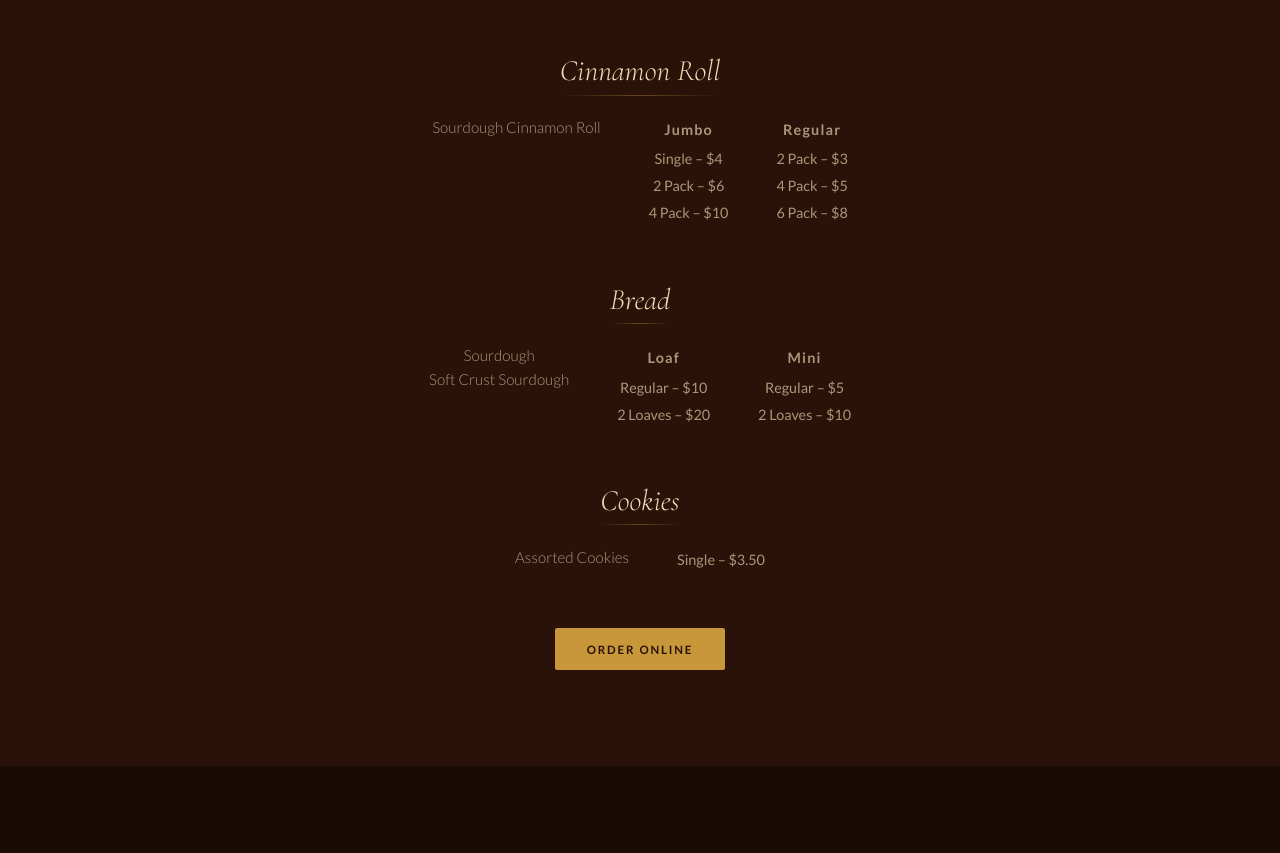
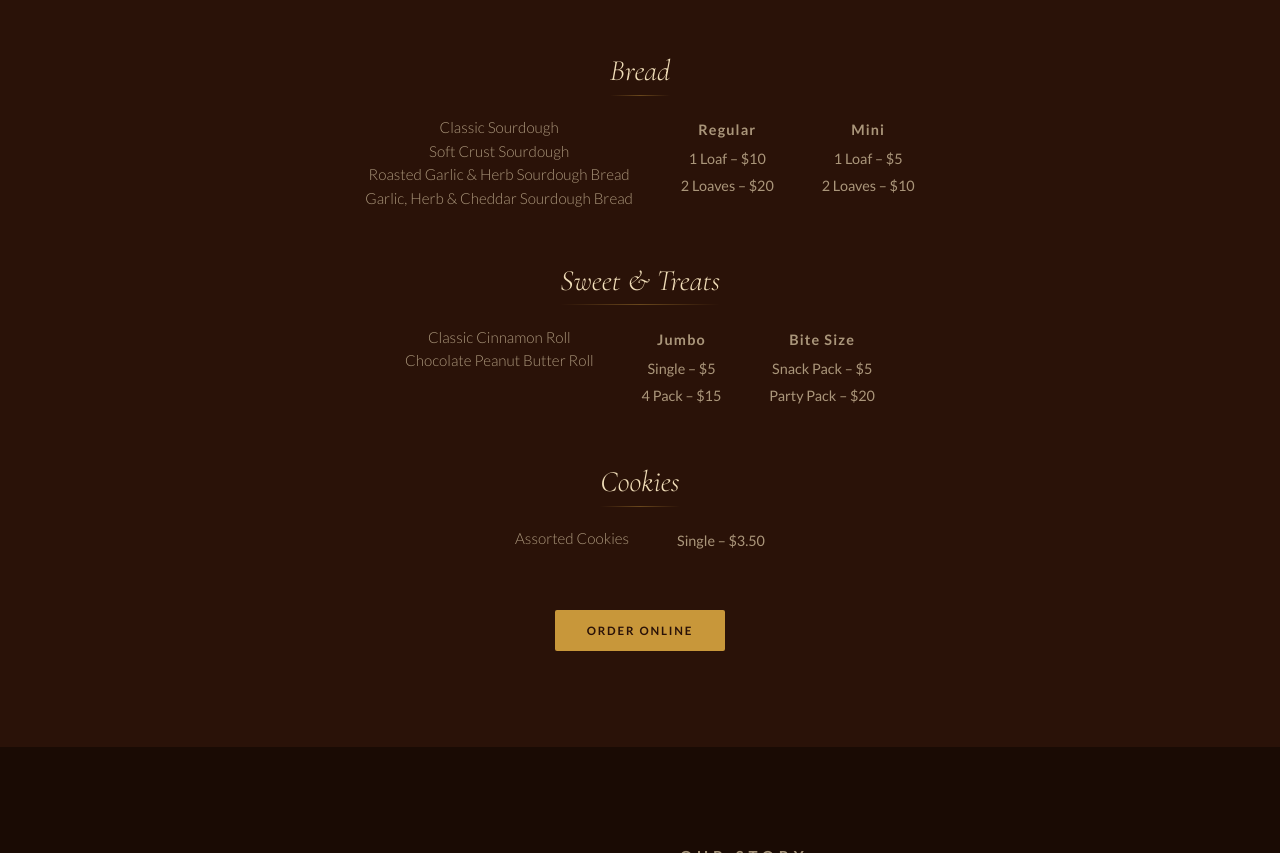
Before and after one commit to AccidentalSpaceMan/The-Rising-Way-Bakery-Website, a plain HTML site: page index.html in a window 1280 px wide. Shown: the part 1467-2320 px from the top of the page. Drawn offline with nearby package versions, Linux system fonts and the light colour scheme; a web font is replaced by a local one.

Commit message:
Update menu items and pricing (#3)
Bread now lists four sourdough varieties with Regular/Mini pricing, and
the Cinnamon Roll section becomes Sweet & Treats (cinnamon and chocolate
peanut butter rolls, Jumbo and Bite Size pricing) to match the current
printed menu.

Co-authored-by: Claude Sonnet 5.5 <noreply@anthropic.com>

```diff
--- a/index.html
+++ b/index.html
@@ -96,43 +96,46 @@
       </div>
 
       <div class="menu-category">
-        <h3 class="category-title">Cinnamon Roll</h3>
+        <h3 class="category-title">Bread</h3>
         <div class="menu-table">
           <div class="menu-row">
-            <span class="menu-item-name">Sourdough Cinnamon Roll</span>
-            <div class="menu-item-pricing">
-              <span class="pricing-label">Jumbo</span>
-              <span>Single – $4</span>
-              <span>2 Pack – $6</span>
-              <span>4 Pack – $10</span>
+            <div class="menu-item-names">
+              <span class="menu-item-name">Classic Sourdough</span>
+              <span class="menu-item-name">Soft Crust Sourdough</span>
+              <span class="menu-item-name">Roasted Garlic &amp; Herb Sourdough Bread</span>
+              <span class="menu-item-name">Garlic, Herb &amp; Cheddar Sourdough Bread</span>
             </div>
             <div class="menu-item-pricing">
               <span class="pricing-label">Regular</span>
-              <span>2 Pack – $3</span>
-              <span>4 Pack – $5</span>
-              <span>6 Pack – $8</span>
+              <span>1 Loaf – $10</span>
+              <span>2 Loaves – $20</span>
+            </div>
+            <div class="menu-item-pricing">
+              <span class="pricing-label">Mini</span>
+              <span>1 Loaf – $5</span>
+              <span>2 Loaves – $10</span>
             </div>
           </div>
         </div>
       </div>
 
       <div class="menu-category">
-        <h3 class="category-title">Bread</h3>
+        <h3 class="category-title">Sweet &amp; Treats</h3>
         <div class="menu-table">
           <div class="menu-row">
             <div class="menu-item-names">
-              <span class="menu-item-name">Sourdough</span>
-              <span class="menu-item-name">Soft Crust Sourdough</span>
+              <span class="menu-item-name">Classic Cinnamon Roll</span>
+              <span class="menu-item-name">Chocolate Peanut Butter Roll</span>
             </div>
             <div class="menu-item-pricing">
-              <span class="pricing-label">Loaf</span>
-              <span>Regular – $10</span>
-              <span>2 Loaves – $20</span>
+              <span class="pricing-label">Jumbo</span>
+              <span>Single – $5</span>
+              <span>4 Pack – $15</span>
             </div>
             <div class="menu-item-pricing">
-              <span class="pricing-label">Mini</span>
-              <span>Regular – $5</span>
-              <span>2 Loaves – $10</span>
+              <span class="pricing-label">Bite Size</span>
+              <span>Snack Pack – $5</span>
+              <span>Party Pack – $20</span>
             </div>
           </div>
         </div>
```
